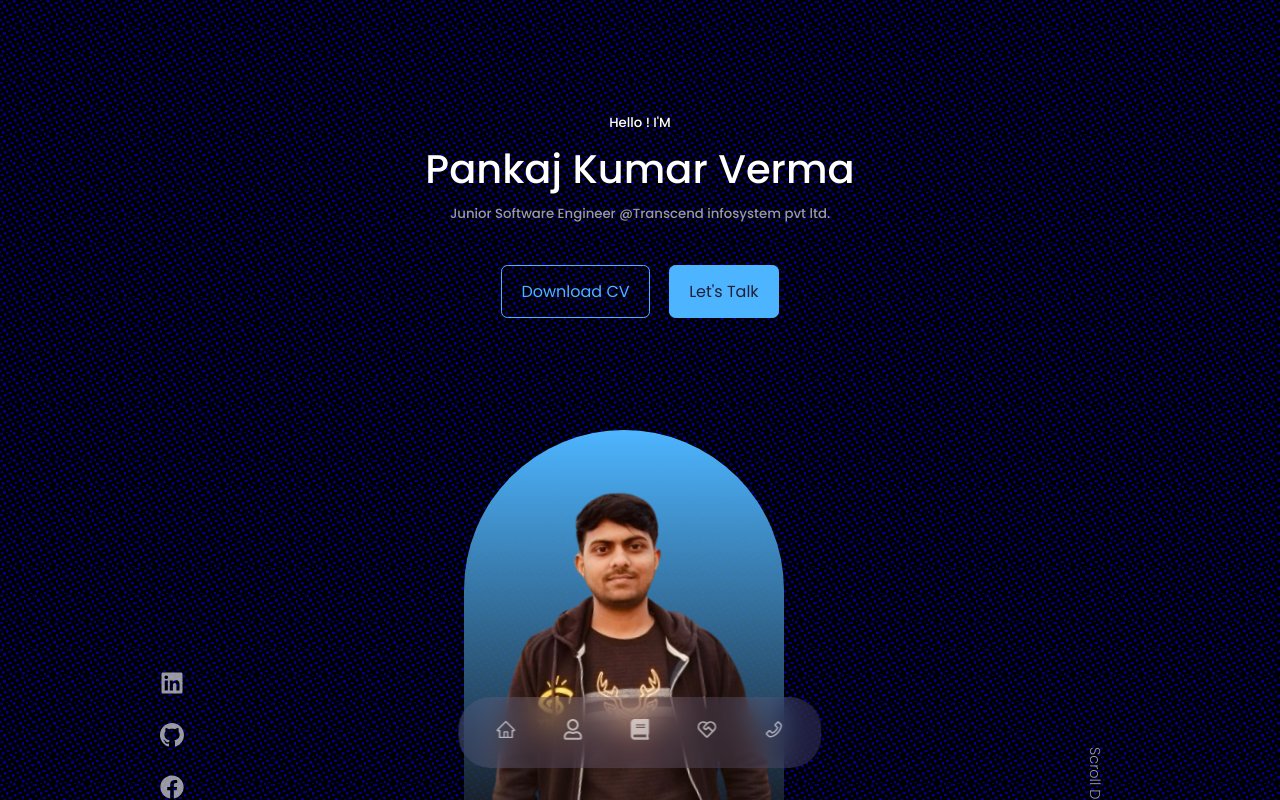
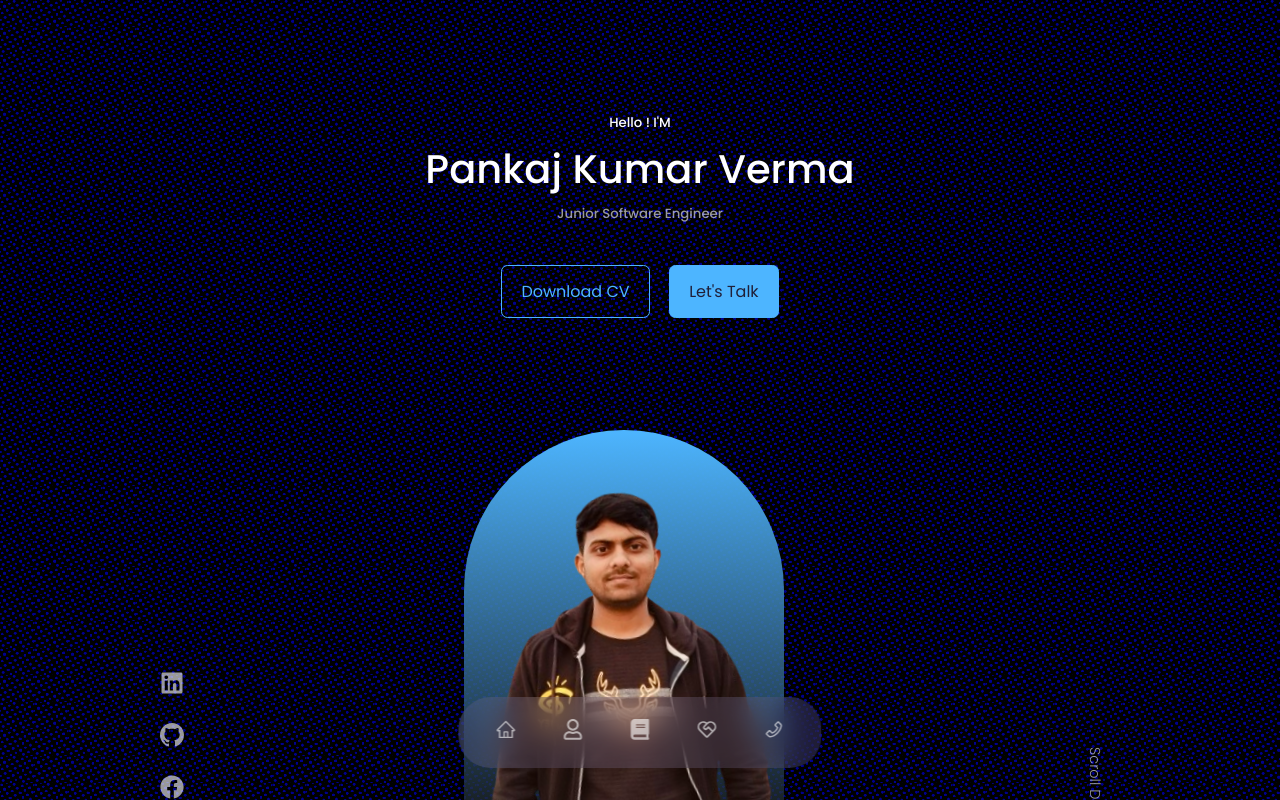
Before and after one commit to pankaj2114/personal-portfolio-website, a React (Create React App) app: page / in a window 1280 px wide. Shown: the top 800 px of the page. Built offline with nearby package versions, Linux system fonts and the light colour scheme.

Commit message:
Nothing changes

```diff
--- a/src/App.jsx
+++ b/src/App.jsx
@@ -3,9 +3,7 @@ import Header from './Components/Header/Header';
 import Nav from './Components/Nav/Nav';
 import About from './Components/About/About';
 import Experience from './Components/Experience/Experience';
-import Services from './Components/Services/Services';
 import Portfolio from './Components/Portfolio/Portfolio';
-import Testimonial from './Components/Testimonial/Testimonial';
 import Contact from './Components/Contact/Contact';
 import Footer from './Components/Footer/Footer';
 
--- a/src/Components/Header/Header.jsx
+++ b/src/Components/Header/Header.jsx
@@ -12,7 +12,7 @@ const Header = () => {
    <div className='container header__container'>
       <h5>Hello ! I'M</h5>
       <h1>Pankaj Kumar Verma</h1>
-      <h5 className='text-light'>Junior Software Engineer @Transcend infosystem pvt ltd.</h5>
+      <h5 className='text-light'>Junior Software Engineer</h5>
       <OTF/>
      <HeaderSocial/>
      <div className="me">
--- a/src/Components/Services/Services.jsx
+++ /dev/null
@@ -1,12 +0,0 @@
-import React from 'react';
-import './Services.css';
-
-const Services = () => {
-  return (
-    <section id='service'>
-      services
-    </section>
-  )
-}
-
-export default Services
--- a/src/Components/Testimonial/Testimonial.jsx
+++ /dev/null
@@ -1,11 +0,0 @@
-import React from 'react'
-import './Testimonial.css';
-const Testimonial = () => {
-  return (
-    <section id='testimonial'>
-      Testimonial
-    </section>
-  )
-}
-
-export default Testimonial
```
Also changed, not shown: src/Components/Services/Services.css (deleted), src/Components/Testimonial/Testimonial.css (deleted).
